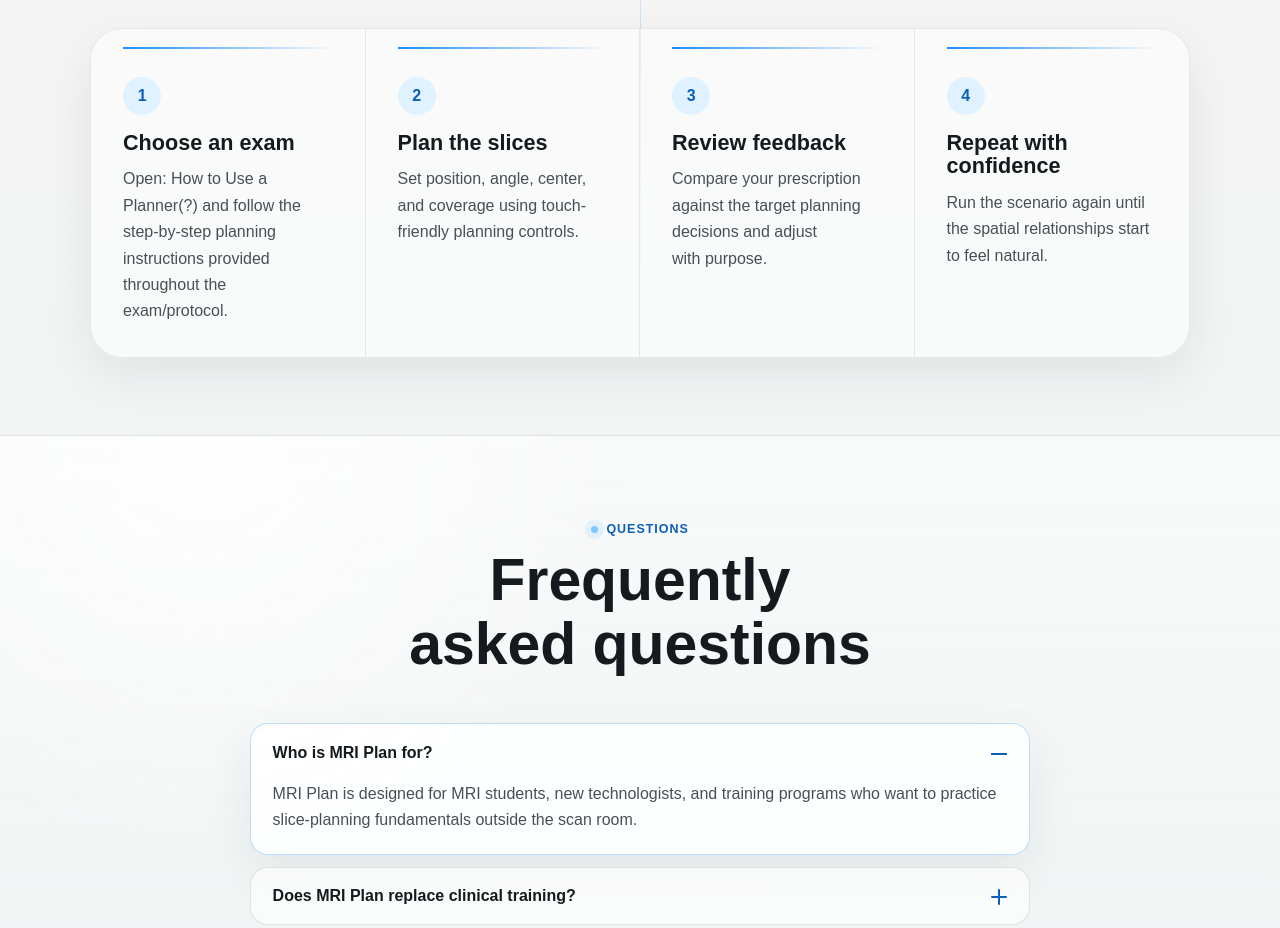
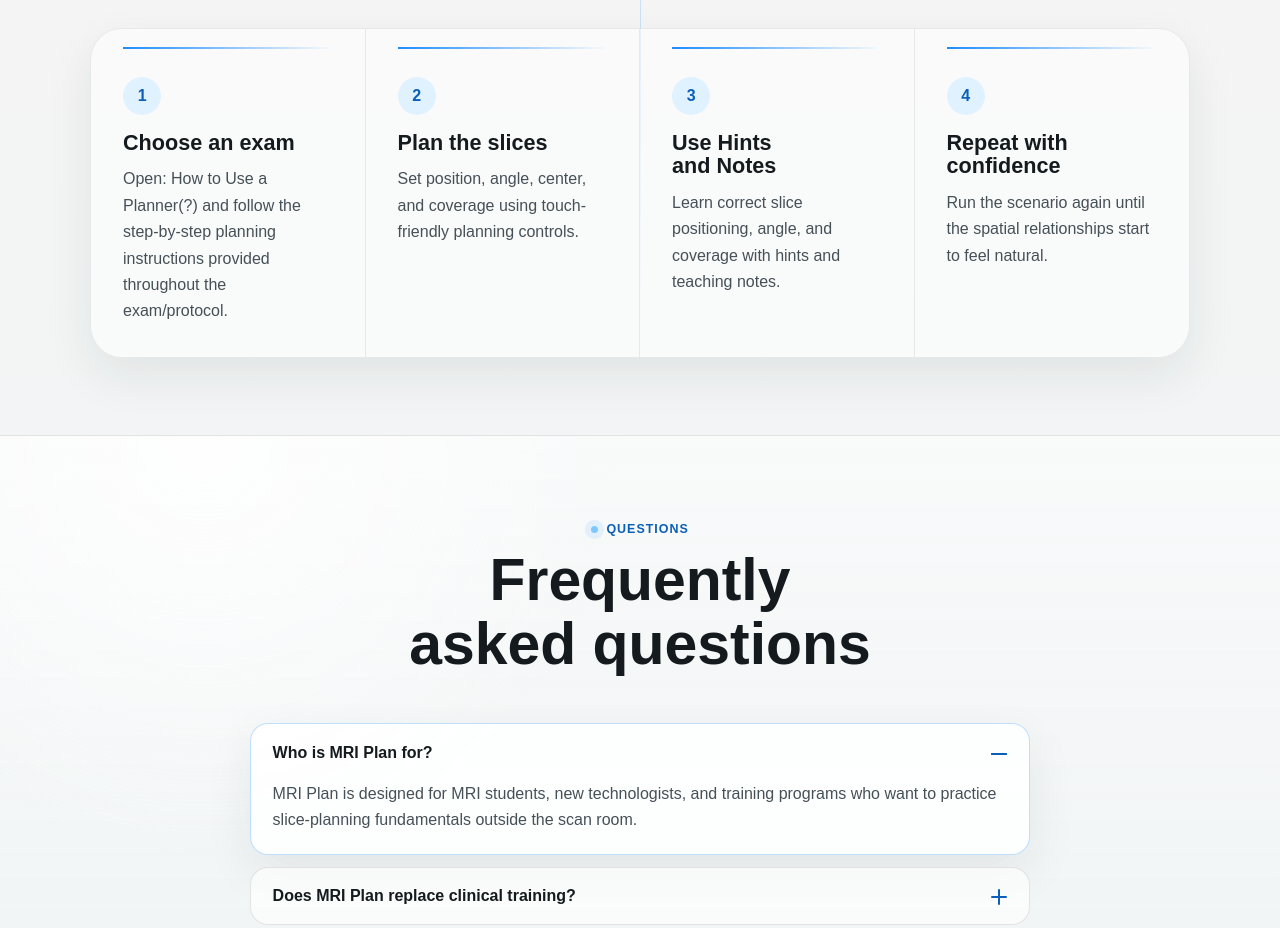
Before and after one commit to shahnoza77/mriplanapp-website, a Next.js app: page / in a window 1280 px wide. Shown: the part 3420-4348 px from the top of the page. Built offline with nearby package versions, Linux system fonts and the light colour scheme; a web font is replaced by a local one.

Commit message:
Update content.ts

```diff
--- a/data/content.ts
+++ b/data/content.ts
@@ -95,8 +95,8 @@
     text: "Set position, angle, center, and coverage using touch-friendly planning controls.",
   },
   {
-    title: "Review feedback",
-    text: "Compare your prescription against the target planning decisions and adjust with purpose.",
+    title: "Use Hints and Notes",
+    text: "Learn correct slice positioning, angle, and coverage with hints and teaching notes.",
   },
   {
     title: "Repeat with confidence",
```
